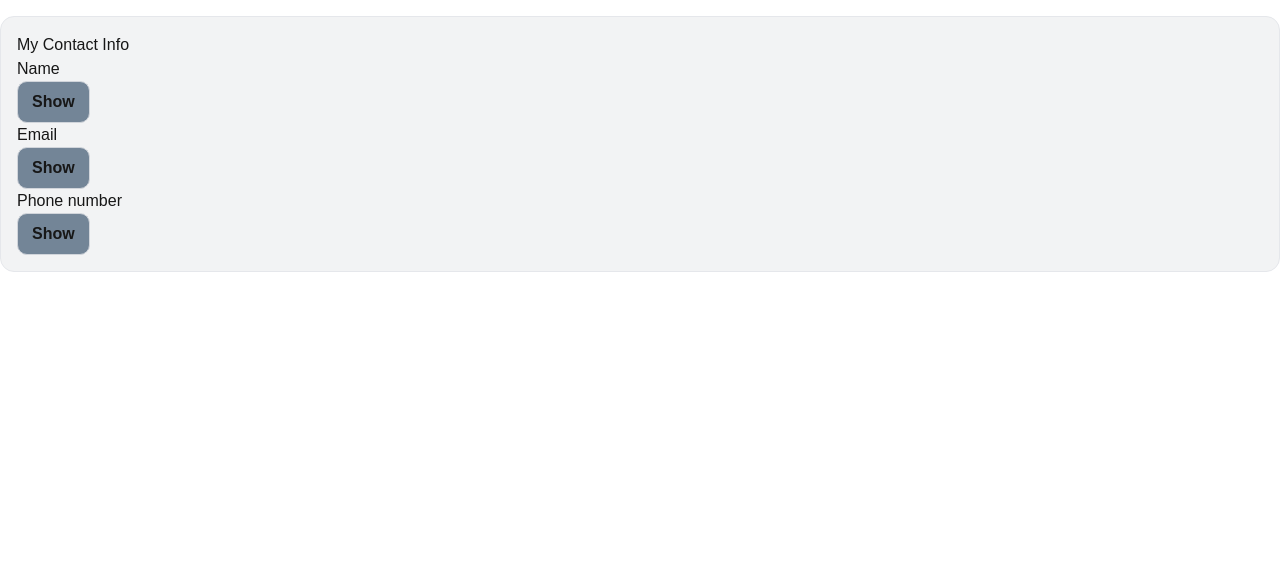
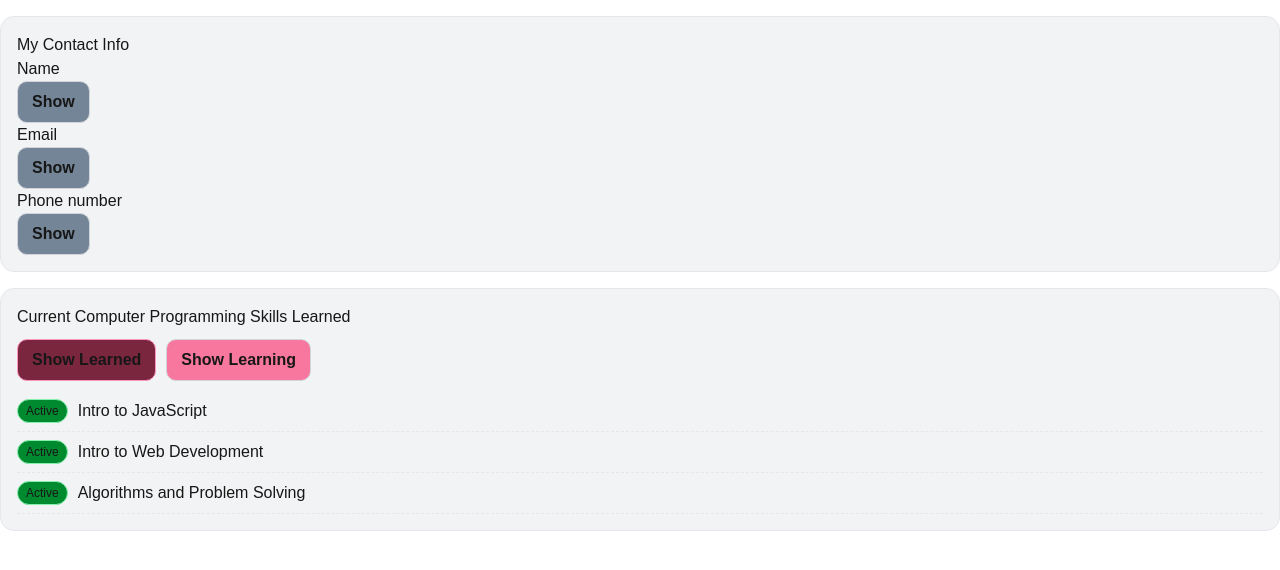
Before and after one commit to pbxcess/CPAN144-Assignment1, a Next.js app: page / in a window 1280 px wide. Shown: the top 570 px of the page. Built offline with nearby package versions, Linux system fonts and the light colour scheme.

Commit message:
Added computer programming skills using conditional rendering

```diff
--- a/components/FilteredList.tsx
+++ b/components/FilteredList.tsx
@@ -0,0 +1,118 @@
+/*A filtered list using conditional rendering to show the comp. programming skills I have "learned" and are still learning*/
+
+"use client";
+import React, { useMemo, useState } from "react";
+
+type Item = { id: number; label: string; active: boolean };
+
+export default function FilterList() {
+  const items: Item[] = useMemo(
+    () => [
+      { id: 1, label: "Intro to JavaScript", active: true },
+      { id: 2, label: "Intro to Web Development", active: true },
+      { id: 3, label: "Algorithms and Problem Solving", active: true },
+      { id: 4, label: "Next.js and React", active: false },
+      { id: 5, label: "Object-Oriented Programming", active: false },
+      { id: 5, label: "Fundamentals of Numeric Computation", active: false },
+    ],
+    []
+  );
+
+  const [showActive, setShowActive] = useState(true);
+  const filtered = items.filter((it) => it.active === showActive);
+
+  return (
+    <section className="card">
+      <h2>Current Computer Programming Skills Learned</h2>
+      <div className="row">
+        <button
+          className={`btn ${showActive ? "btn-primary" : ""}`}
+          onClick={() => setShowActive(true)}
+          aria-pressed={showActive}
+        >
+          Show Learned
+        </button>
+        <button
+          className={`btn ${!showActive ? "btn-primary" : ""}`}
+          onClick={() => setShowActive(false)}
+          aria-pressed={!showActive}
+        >
+          Show Learning
+        </button>
+      </div>
+
+      <ul className="list">
+        {filtered.map((it) => (
+          <li key={it.id} className="list-item">
+            <span className={`badge ${it.active ? "on" : "off"}`}>
+              {it.active ? "Active" : "Inactive"}
+            </span>
+            {it.label}
+          </li>
+        ))}
+      </ul>
+
+      <style jsx>{`
+        .card {
+          background: #0f172a0d;
+          border: 1px solid #e5e7eb;
+          padding: 16px;
+          border-radius: 14px;
+          margin: 16px 0;
+        }
+        .row {
+          display: flex;
+          gap: 10px;
+          align-items: center;
+          margin: 10px 0;
+        }
+        .btn {
+          padding: 8px 14px;
+          border-radius: 10px;
+          border: 1px solid #d1d5db;
+          background: #f8779eff;
+          cursor: pointer;
+          font-weight: 600;
+        }
+        .btn:hover {
+          filter: brightness(0.97);
+        }
+        .btn-primary {
+          background: #7a263fff;
+          border-color: #fd93bfff;
+        }
+        .list {
+          list-style: none;
+          padding: 0;
+          margin: 10px 0 0;
+        }
+        .list-item {
+          display: flex;
+          align-items: center;
+          gap: 10px;
+          padding: 8px 0;
+          border-bottom: 1px dashed #e5e7eb;
+        }
+        .badge {
+          font-size: 12px;
+          padding: 2px 8px;
+          border-radius: 9999px;
+          border: 1px solid #d1d5db;
+        }
+        .badge.on {
+          background: #008a30ff;
+          border-color: #86efac;
+        }
+        .badge.off {
+          background: #830404ff;
+          border-color: #fca5a5;
+        }
+        .hint {
+          color: #6b7280;
+          font-size: 0.9rem;
+          margin-top: 6px;
+        }
+      `}</style>
+    </section>
+  );
+}
--- a/pages/index.tsx
+++ b/pages/index.tsx
@@ -7,6 +7,8 @@ export default function Home() {
   return (
     <main>
       <ContactInfo />
+
+      <FilteredList />
     </main>
   );
 }
```
